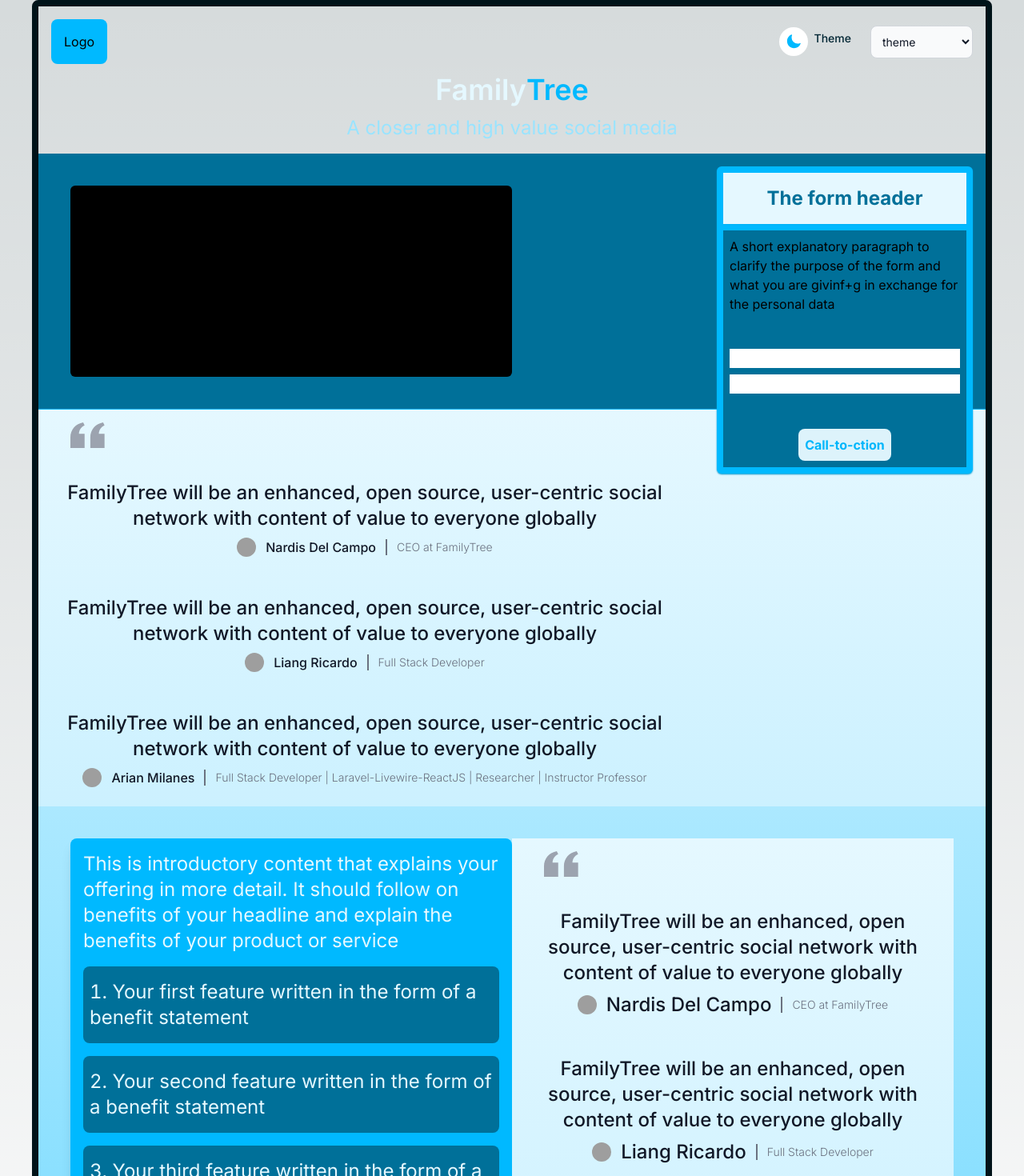
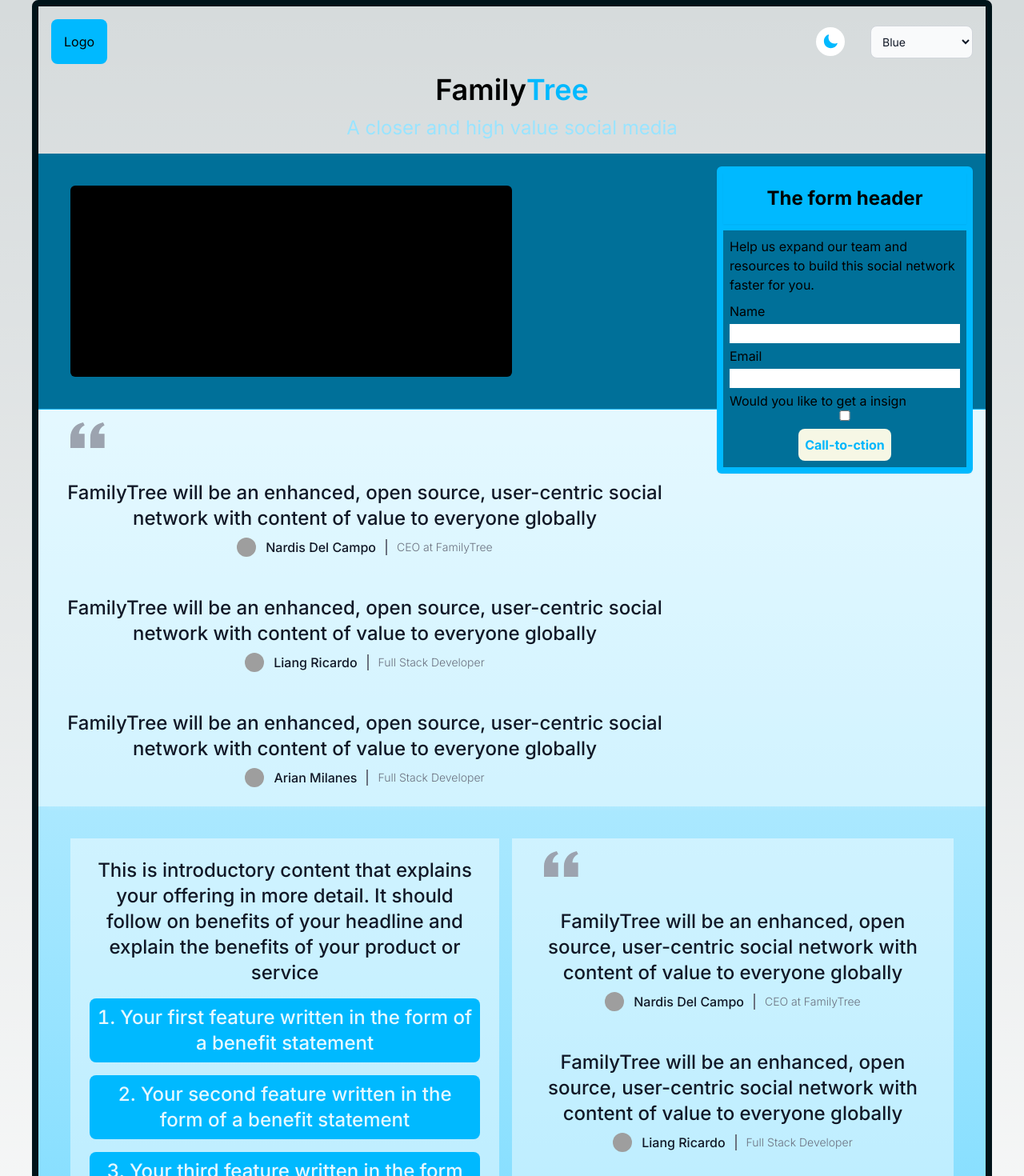
Before and after one commit to nardis9501/famdesc-landingpage, a Next.js app: page / in a window 1280 px wide. Shown: the top 1470 px of the page at 80% size. Built offline with nearby package versions, Linux system fonts and the light colour scheme; grey boxes are pictures that could not be loaded; what @midudev/tailwind-animations would draw is missing.

Commit message:
feat: add two-color theme (red and blue) handler with useContext

```diff
--- a/app/page.js
+++ b/app/page.js
@@ -1,59 +1,13 @@
 "use client";
-import List from "@/components/BenefitsList/List";
-import Form from "@/components/Call-To-Action/Form";
-import Header from "@/components/Header/Header";
-import Testimonials from "@/components/Testimonials/Testimonials";
-import Transition from "@/components/Transition/Transition";
-import { fadeIn } from "@/utils/motionTransitions";
-import { motion } from "framer-motion";
-import Image from "next/image";
+
+import Providers, { useAppContext } from "./providers";
+import Layout from "@/components/Home/Layout";
 
 export default function Home() {
   return (
-    <>
+    <Providers>
       {/* <Transition /> */}
-      <div className="conteiner relative m-auto  md:max-w-[1200px] border-solid border-8 border-blue-950 rounded-lg">
-        <Header />
-
-        <div
-          className="flex flex-col items-center  w-full
-        bg-gradient-to-b from-blue-50 to-blue-300 dark:from-blue-700 dark:to-blue-800"
-        >
-          <motion.div
-            variants={fadeIn("up", 0.5)}
-            initial="hidden"
-            animate="show"
-            exit={"hidden"}
-          >
-            <div className="sticky top-2 ">
-              <Form />
-            </div>
-            <main>
-              <section className="grid grid-cols-2 h-80 w-full p-10 bg-blue-700 border-solid border-b border-blue-500">
-                <div className="flex items-center justify-center rounded-md bg-black p-10">
-                  4: Hero Shot Photo or Video
-                </div>
-              </section>
-              <Testimonials />
-              <section className="grid grid-cols-2 p-10 text-blue-50 text-2xl">
-                <List />
-                <Testimonials />
-              </section>
-
-              <h2 className="flex items-center justify-center h-20 text-3xl bg-blue-300 shadow-md">
-                1C: A reinforcement statemnt maintain interest
-              </h2>
-              <section>3</section>
-              <h2 className="flex items-center justify-center h-20 text-3xl bg-blue-300 shadow-md">
-                1D: Te closing argument statemnet
-              </h2>
-            </main>
-            <footer className="flex items-center justify-center h-20">
-              aqui va el footer
-            </footer>
-          </motion.div>
-        </div>
-      </div>
-    </>
+      <Layout />
+    </Providers>
   );
 }
--- /dev/null
+++ b/app/providers.js
@@ -0,0 +1,24 @@
+"use client";
+import { createContext, useContext, useState } from "react";
+
+const AppContext = createContext({
+  color: "",
+  handleThemeColor: () => {},
+});
+export default function Providers({ children }) {
+  const [color, setColor] = useState("blue");
+  const handleThemeColor = (e) => {
+    console.log(e.target.value.toLowerCase());
+
+    setColor(e.target.value.toLowerCase());
+  };
+  return (
+    <AppContext.Provider value={{ color, handleThemeColor }}>
+      {children}
+    </AppContext.Provider>
+  );
+}
+
+export function useAppContext() {
+  return useContext(AppContext);
+}
--- a/components/BenefitsList/List.js
+++ b/components/BenefitsList/List.js
@@ -1,25 +1,37 @@
+import { useAppContext } from "@/app/providers";
+
 export default function List(props) {
+  const { color } = useAppContext();
+  const benefitsList = [
+    "Your first feature written in the form of a benefit statement",
+    "Your second feature written in the form of a benefit statement",
+    "Your third feature written in the form of a benefit statement",
+    "Your fourth feature written in the form of a benefit statement",
+  ];
   return (
     <>
-      <article className="bg-blue-500 p-4 rounded-lg shadow-lg">
+      <article className="bg-white/45 shadow-md shadow-white/5 dark:bg-black/5 dark:shadow-black/5 p-4 font-medium text-gray-900 dark:text-white text-2xl px-4 py-8 mx-auto text-center lg:py-6 lg:px-6">
         <p>
           This is introductory content that explains your offering in more
           detail. It should follow on benefits of your headline and explain the
           benefits of your product or service
         </p>
         <ol className="list-decimal list-inside">
-          <li className="bg-blue-700 px-2 my-4 animate-jiggle hover:animate-tada animate-delay-300 animate-duration-slow hover:bg-blue-100 hover:text-blue-600 text-blue-50 rounded-lg p-4">
-            Your first feature written in the form of a benefit statement
-          </li>
-          <li className="bg-blue-700 px-2 my-4 animate-jiggle hover:animate-tada animate-delay-300 animate-duration-slow hover:bg-blue-100 hover:text-blue-600 text-blue-50 rounded-lg p-4">
-            Your second feature written in the form of a benefit statement
-          </li>
-          <li className="bg-blue-700 px-2 my-4 animate-jiggle hover:animate-tada animate-delay-300 animate-duration-slow hover:bg-blue-100 hover:text-blue-600 text-blue-50 rounded-lg p-4">
-            Your third feature written in the form of a benefit statement
-          </li>
-          <li className="bg-blue-700 px-2 my-4 animate-jiggle hover:animate-tada animate-delay-300 animate-duration-slow hover:bg-blue-100 hover:text-blue-600 text-blue-50 rounded-lg p-4">
-            Your fourth feature written in the form of a benefit statement
-          </li>
+          {benefitsList.map((list, index) => (
+            <li
+              key={index}
+              index={index}
+              className={`${
+                color === "blue" &&
+                "bg-blue-500 hover:bg-blue-100 hover:text-blue-600 text-blue-50"
+              } ${
+                color === "red" &&
+                "bg-red-500 hover:bg-red-100 hover:text-red-600 text-red-50"
+              } p-2 my-4 animate-jiggle hover:animate-tada animate-delay-300 animate-duration-slow rounded-lg`}
+            >
+              {list}
+            </li>
+          ))}
         </ol>
       </article>
     </>
--- a/components/Call-To-Action/Form.js
+++ b/components/Call-To-Action/Form.js
@@ -1,20 +1,36 @@
+import { useAppContext } from "@/app/providers";
+
 export default function Form(props) {
+  const { color } = useAppContext();
+  console.log(color);
   return (
     <>
-      <aside className="absolute right-0 mt-4 mr-4 flex flex-col items-center p-2 bg-blue-500 shadow-sm shadow-blue-600 h-96 min-w-60 max-w-80 rounded-md">
-        <h2 className="grid place-content-center font-bold w-full h-20 text-blue-700 text-2xl bg-blue-50 shadow-sm">
+      <aside
+        className={`absolute right-0 mt-4 mr-4 flex flex-col items-center p-2 bg-${color}-500 shadow-sm shadow-${color}-600 h-96 min-w-60 max-w-80 rounded-md`}
+      >
+        <h2
+          className={`grid place-content-center font-bold w-full h-20 text-${color}-700 text-2xl bg-${color}-50 shadow-sm`}
+        >
           The form header
         </h2>
-        <article className="flex flex-col items-center mt-2 justify-between p-2 bg-blue-700 h-full">
+        <article
+          className={`flex flex-col items-center mt-2 justify-between p-2 bg-${color}-700 h-full`}
+        >
           <p>
-            A short explanatory paragraph to clarify the purpose of the form and
-            what you are givinf+g in exchange for the personal data
+            Help us expand our team and resources to build this social network
+            faster for you.
           </p>
           <form className="flex flex-col justify-center w-full" action="">
-            <input className="my-1" type="text" />
-            <input className="my-1" type="text" />
+            Name
+            <input required className="my-1" type="text" />
+            Email
+            <input required className="my-1" type="email" />
+            Would you like to get a insign
+            <input required type="checkbox" name="" id="" />
           </form>
-          <button className="bg-blue-50 hover:shadow-xl hover:shadow-blue-50 text-blue-500  font-bold p-2 animate-pulse hover:animate-pulse-fade-in  rounded-lg">
+          <button
+            className={`bg-yellow-50 hover:shadow-xl hover:shadow-${color}-50 text-${color}-500  font-bold p-2 animate-pulse hover:animate-pulse-fade-in  rounded-lg`}
+          >
             Call-to-ction
           </button>
         </article>
--- /dev/null
+++ b/components/ChangeColor/SelectColor.js
@@ -0,0 +1,37 @@
+import { useAppContext } from "@/app/providers";
+export default function SelectColor(props) {
+  const colors = ["blue", "red"];
+  const { color, handleThemeColor } = useAppContext();
+  const handleChange = (e) => {
+    handleThemeColor(e);
+  };
+  return (
+    <>
+      <select
+        value={color}
+        id="demo-controlled-open-select"
+        onChange={handleChange}
+        className={`capitalize cursor-pointer bg-gray-50 border border-gray-300 text-gray-900  md:ml-6 text-sm rounded-lg ${
+          color === "blue" &&
+          "focus:ring-blue-500 focus:border-blue-500 dark:focus:ring-blue-500 dark:focus:border-blue-500"
+        } ${
+          color === "red" &&
+          "focus:ring-red-500 focus:border-red-500 dark:focus:ring-red-500 dark:focus:border-red-500"
+        } block w-full md:w-32 p-2.5 dark:bg-gray-700 dark:border-gray-600 dark:placeholder-gray-400 dark:text-white `}
+      >
+        {colors &&
+          colors.map((color) => (
+            <option
+              className={`${color === "blue" && "bg-blue-500"} ${
+                color === "red" && "bg-red-500"
+              }`}
+              key={color}
+              value={color}
+            >
+              {color}
+            </option>
+          ))}
+      </select>
+    </>
+  );
+}
--- a/components/Header/Header.js
+++ b/components/Header/Header.js
@@ -1,25 +1,12 @@
 "use client";
 import { motion } from "framer-motion";
-
-// import { socialNetworks } from "./dataHeader";
-import Link from "next/link";
 import { fadeIn } from "@/utils/motionTransitions";
 import DarkMode from "../DarkMode/Index";
+import { useAppContext } from "@/app/providers";
+import SelectColor from "../ChangeColor/SelectColor";
+
 export default function Header(props) {
-  const size = "theme";
-  const sizesArray = [
-    { size: 5, label: "5" },
-
-    { size: 15, label: "15" },
-    { size: 20, label: "20" },
-    { size: 25, label: "25" },
-    { size: 30, label: "30" },
-    { size: 35, label: "35" },
-    { size: 40, label: "40" },
-    { size: 45, label: "45" },
-    { size: 50, label: "50" },
-  ];
-  const handleChange = () => {};
+  const { color } = useAppContext();
   return (
     <>
       <motion.div
@@ -30,42 +17,47 @@ export default function Header(props) {
       >
         <header className="p-4">
           <div className="flex flex-row justify-between items-center">
-            <span className="bg-blue-500 p-4 rounded-lg">Logo</span>
+            <span
+              className={`${color === "blue" && "bg-blue-500"} ${
+                color === "red" && "bg-red-500"
+              }  p-4 rounded-lg`}
+            >
+              Logo
+            </span>
+
             <span className="flex items-center">
               <DarkMode />
               <div className="">
                 <form className="m-auto md:flex  md:items-center md:place-content-center">
                   <label
                     htmlFor="demo-controlled-open-select"
-                    className="hidden md:block mb-2  text-sm font-medium text-blue-900 dark:text-white"
-                  >
-                    Theme
-                  </label>
+                    className={`hidden md:block mb-2  text-sm font-medium ${
+                      color === "blue" && "text-blue-900"
+                    } ${color === "red" && "text-red-900"} dark:text-white`}
+                  ></label>
 
-                  <select
-                    id="demo-controlled-open-select"
-                    value={size}
-                    onChange={handleChange}
-                    className="cursor-pointer bg-gray-50 border border-gray-300 text-gray-900  md:ml-6 text-sm rounded-lg focus:ring-blue-500 focus:border-blue-500 block w-full md:w-32 p-2.5 dark:bg-gray-700 dark:border-gray-600 dark:placeholder-gray-400 dark:text-white dark:focus:ring-blue-500 dark:focus:border-blue-500"
-                  >
-                    {<option value={size}>{size}</option>}
-                    {sizesArray.map(({ size, label }) => (
-                      <option key={size} value={size}>
-                        {label}
-                      </option>
-                    ))}
-                  </select>
+                  <SelectColor />
                 </form>
               </div>
             </span>
           </div>
 
           <div className="w-full grid place-content-center">
-            <h3 className="flex justify-center font-semibold my-3 text-4xl text-blue-50">
+            <h3 className={`flex justify-center font-semibold my-3 text-4xl`}>
               Family
-              <span className="text-blue-500">Tree</span>
+              <span
+                className={`${color === "blue" && "text-blue-500"} ${
+                  color === "red" && "text-red-500"
+                }`}
+              >
+                Tree
+              </span>
             </h3>
-            <h2 className="animate-fade-in text-2xl text-blue-200">
+            <h2
+              className={`animate-fade-in text-2xl ${
+                color === "blue" && "text-blue-200"
+              } ${color === "red" && "text-red-200"}`}
+            >
               A closer and high value social media
             </h2>
           </div>
--- /dev/null
+++ b/components/Home/Layout.js
@@ -0,0 +1,85 @@
+import Form from "../Call-To-Action/Form";
+import Header from "../Header/Header";
+import { motion } from "framer-motion";
+import Testimonials from "../Testimonials/Testimonials";
+import List from "../BenefitsList/List";
+import { useAppContext } from "@/app/providers";
+import { fadeIn } from "@/utils/motionTransitions";
+export default function Layout(props) {
+  const { color } = useAppContext();
+
+  return (
+    <>
+      {/* <Transition /> */}
+      <div
+        className={`conteiner relative m-auto  md:max-w-[1200px] border-solid border-8  rounded-lg ${
+          color === "blue" && "border-blue-950"
+        } ${color === "red" && "border-red-950"}`}
+      >
+        <Header />
+
+        <div
+          className={`flex flex-col items-center w-full bg-gradient-to-b  ${
+            color === "blue" &&
+            "from-blue-50 to-blue-300 dark:from-blue-800 dark:to-blue-900"
+          } ${
+            color === "red" &&
+            "from-red-50 to-red-300 dark:from-red-800 dark:to-red-900"
+          }`}
+        >
+          <motion.div
+            variants={fadeIn("up", 0.5)}
+            initial="hidden"
+            animate="show"
+            exit={"hidden"}
+          >
+            <div className="sticky top-2 ">
+              <Form />
+            </div>
+            <main>
+              <section
+                className={`grid grid-cols-2 h-80 w-full p-10  border-solid border-b ${
+                  color === "blue" && "bg-blue-700 border-blue-500"
+                } ${color === "red" && "bg-red-700 border-red-500"}`}
+              >
+                <div className="flex items-center justify-center rounded-md bg-black p-10">
+                  4: Hero Shot Photo or Video
+                </div>
+              </section>
+              <Testimonials />
+              <section
+                className={`grid grid-cols-2 p-10 text-2xl${
+                  color === "blue" && "text-blue-50"
+                } ${color === "red" && "text-red-50"}`}
+              >
+                <div className="mr-4">
+                  <List />
+                </div>
+                <Testimonials />
+              </section>
+
+              <h2
+                className={`flex items-center justify-center h-20 text-3xl  shadow-md ${
+                  color === "blue" && "bg-blue-300"
+                } ${color === "red" && "bg-red-300"}`}
+              >
+                1C: A reinforcement statemnt maintain interest
+              </h2>
+              <section>3</section>
+              <h2
+                className={`flex items-center justify-center h-20 text-3xl shadow-md ${
+                  color === "blue" && "bg-blue-300"
+                } ${color === "red" && "bg-red-300"}`}
+              >
+                1D: Te closing argument statemnet
+              </h2>
+            </main>
+            <footer className="flex items-center justify-center h-20">
+              aqui va el footer
+            </footer>
+          </motion.div>
+        </div>
+      </div>
+    </>
+  );
+}
--- a/components/Testimonials/Testimonials.js
+++ b/components/Testimonials/Testimonials.js
@@ -1,7 +1,9 @@
 "use client";
+import { useAppContext } from "@/app/providers";
 import Image from "next/image";
 
 export default function Testimonials(props) {
+  const { color } = useAppContext();
   const users = [
     {
       id: 1,
@@ -27,13 +29,13 @@ export default function Testimonials(props) {
         "https://media.licdn.com/dms/image/C5603AQFbNKunevLGHw/profile-displayphoto-shrink_800_800/0/1612466546160?e=1716422400&v=beta&t=FdquD0b4r0nMCkeg8ea1CTpU_od11FJ_adj4KOaJUVI",
       testimonial:
         "FamilyTree will be an enhanced, open source, user-centric social network with content of value to everyone globally",
-      job: "Full Stack Developer | Laravel-Livewire-ReactJS | Researcher | Instructor Professor",
+      job: "Full Stack Developer",
     },
   ];
 
   return (
     <>
-      <section className="bg-gradient-to-b from-blue-50 to bg-blue-100 dark:bg-gradient-to-b dark:from-blue-700 to dark:bg-blue-800 pt-4">
+      <section className="bg-white/45 shadow-md shadow-white/5 dark:bg-black/5 dark:shadow-black/5 pt-4">
         <svg
           className="flex flex-col justify-start h-12 mx-10 text-gray-400 dark:text-gray-600"
           viewBox="0 0 24 27"
```
